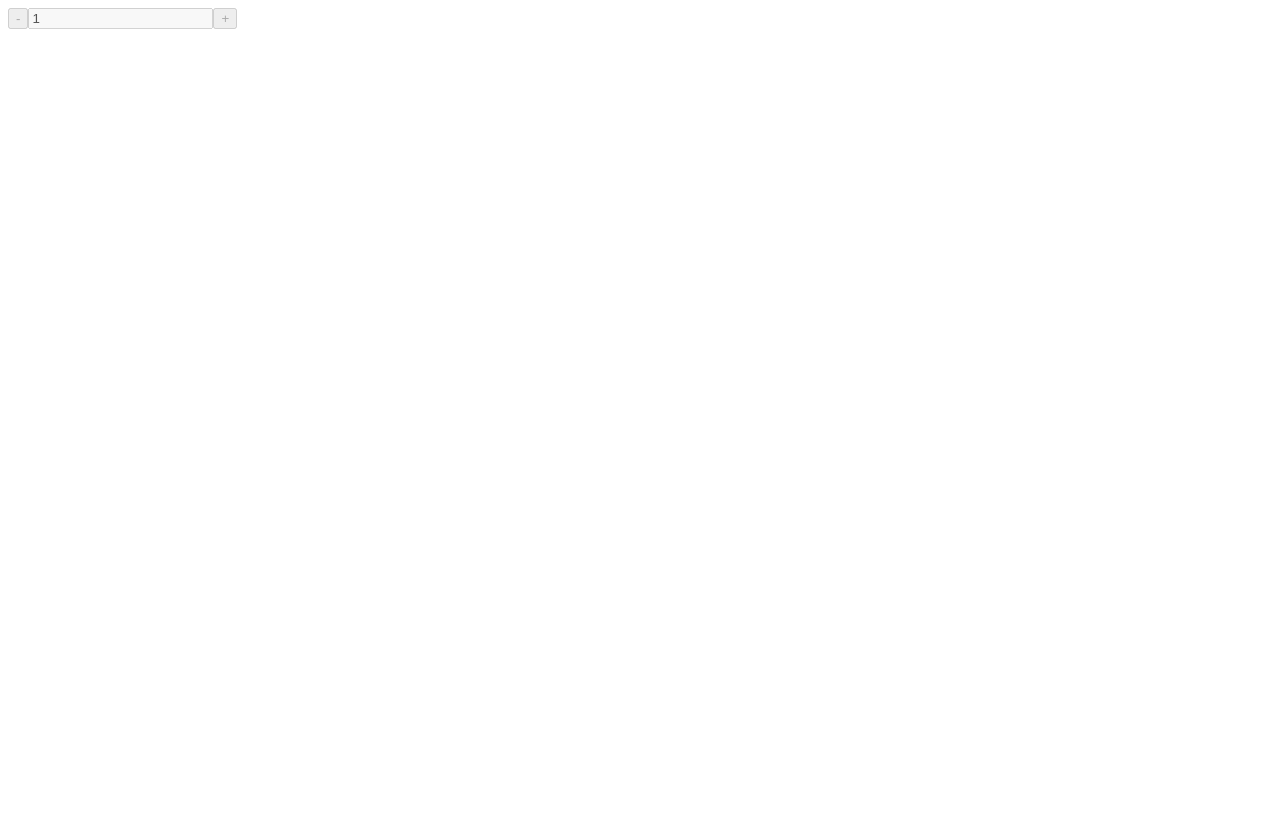
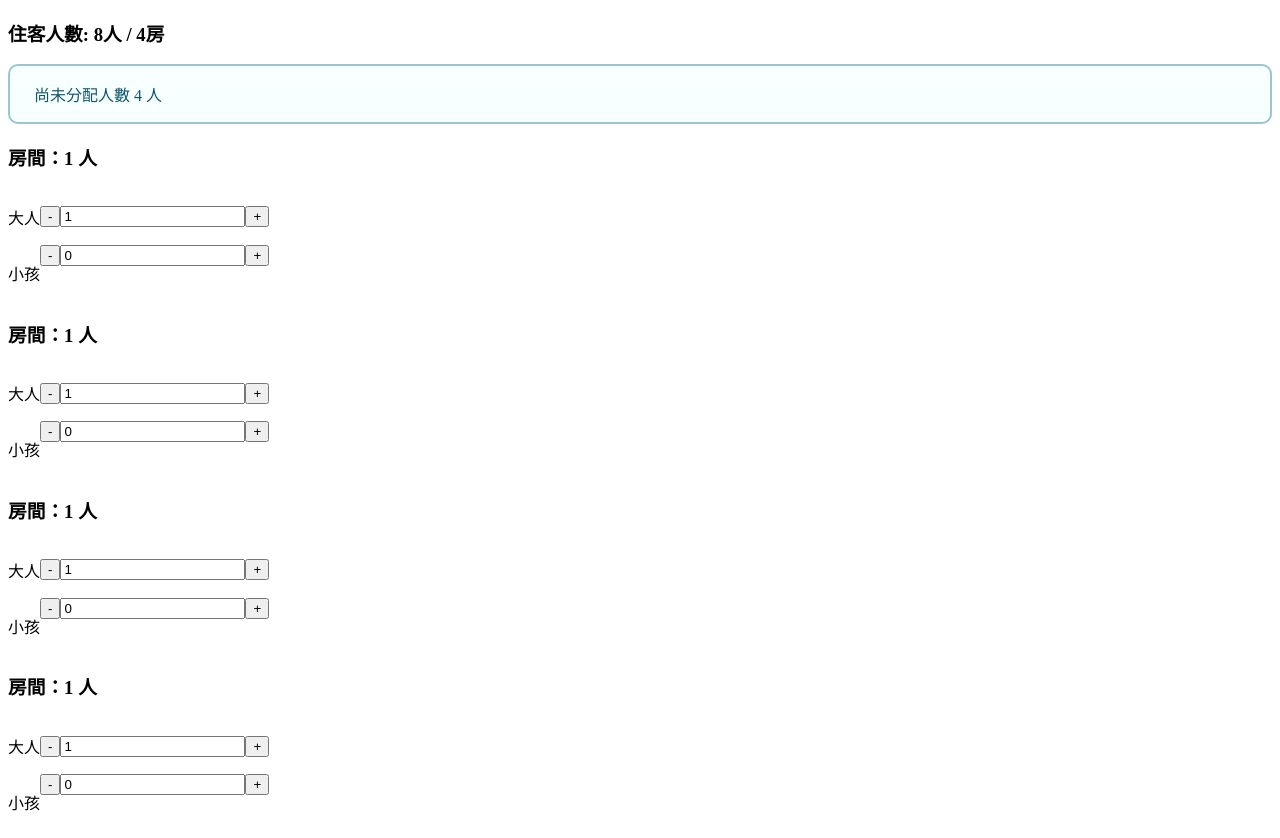
Before and after one commit to JaynPan/axsxixaxyxox, a React app: page / in a window 1280 px wide. Before the commit the page ends 800 px from the top, so only its background shows below. Built offline with nearby package versions, Linux system fonts and the light colour scheme.

Commit message:
implement <RoomAllocation /> functionality

```diff
--- a/src/components/CustomInputNumber/CustomInputNumber.tsx
+++ b/src/components/CustomInputNumber/CustomInputNumber.tsx
@@ -18,10 +18,6 @@ export const CustomInputNumber: FC<CustomInputNumberProps> = ({
   const incrementalButtonRef = useRef<HTMLButtonElement>(null);
   const inputNumberRef = useRef<HTMLInputElement>(null);
   const currentValueRef = useRef(value);
-
-  const handleInputOnChange = (e: ChangeEvent<HTMLInputElement>) => {
-    onChange(e);
-  };
 
   const handleInputOnBlur = (e: ChangeEvent<HTMLInputElement>) => {
     const event: CustomEvent = { ...e };
@@ -140,7 +136,7 @@ export const CustomInputNumber: FC<CustomInputNumberProps> = ({
         ref={inputNumberRef}
         value={value}
         name={name}
-        onChange={handleInputOnChange}
+        onChange={onChange}
         onBlur={handleInputOnBlur}
         disabled={disabled}
       />
--- /dev/null
+++ b/src/components/RoomAllocation/RoomAllocation.tsx
@@ -0,0 +1,101 @@
+import React, { FC, useEffect, useMemo, useState } from 'react';
+
+import { RoomEditor } from '../RoomEditor';
+import { RoomEditorOnChangeArgs } from '../RoomEditor/types';
+import { Callout } from './styles';
+import { RoomAllocationProps, Room, CalloutTypeEnum } from './types';
+
+export const RoomAllocation: FC<RoomAllocationProps> = ({
+  guest,
+  room,
+  onChange,
+}) => {
+  const [rooms, setRooms] = useState<Room[]>(
+    Array(room)
+      .fill(0)
+      .map((_, i) => ({ index: i, adult: 1, child: 0 })),
+  );
+
+  const handleOnChange = (roomResult: RoomEditorOnChangeArgs) => {
+    setRooms((prev) => {
+      const { index, child, adult } = roomResult;
+      const newState = [...prev];
+
+      newState[index].child = child;
+      newState[index].adult = adult;
+      return newState;
+    });
+  };
+
+  // it's allowed to appear NaN or negative number at unallocatedCount
+  // cause user is not restricted to type only number in the input
+  // however, the input value will be adjusted after onBlur event
+  const unallocatedCount = useMemo(() => {
+    return rooms.reduce(
+      (acc, { adult, child }) => acc - Number(adult) - Number(child),
+      guest,
+    );
+  }, [rooms]);
+
+  const calloutType = useMemo(() => {
+    if (unallocatedCount < 0 || unallocatedCount > guest)
+      return CalloutTypeEnum.alert;
+    if (unallocatedCount === 0) return CalloutTypeEnum.success;
+    return CalloutTypeEnum.info;
+  }, [unallocatedCount]);
+
+  // handle onChange callback function to parent component
+  useEffect(() => {
+    if (unallocatedCount < 0) return;
+
+    const positiveIntReg = /^[0-9]+$/;
+    const result = [];
+
+    // prevent negative number sending to the callback function
+    for (const room of rooms) {
+      if (
+        !String(room.adult).match(positiveIntReg) ||
+        !String(room.child).match(positiveIntReg)
+      ) {
+        return;
+      }
+
+      // since e.target.value always return string type
+      // we need to coercion to make sure sending number type
+      result.push({ adult: Number(room.adult), child: Number(room.child) });
+    }
+
+    onChange(result);
+  }, [rooms, unallocatedCount]);
+
+  // check if given a valid props
+  useEffect(() => {
+    // each room can contain maximum 4 people
+    const isGuestOverRoomCapacity = room * 4 < guest;
+    const isRoomCountOverGuest = room > guest;
+    if (isGuestOverRoomCapacity || isRoomCountOverGuest) {
+      throw new Error(
+        'guest 人數必定在所有 room 總和可容納人數內且最少等於 room 數量。',
+      );
+    }
+  }, [room, guest]);
+
+  return (
+    <div>
+      <h3>{`住客人數: ${guest}人 / ${room}房`}</h3>
+      <Callout
+        type={calloutType}
+      >{`尚未分配人數 ${unallocatedCount} 人`}</Callout>
+      {rooms.map((data) => {
+        return (
+          <RoomEditor
+            key={data.index}
+            room={data}
+            disabled={guest === room}
+            onChange={handleOnChange}
+          />
+        );
+      })}
+    </div>
+  );
+};
--- /dev/null
+++ b/src/components/RoomAllocation/index.tsx
@@ -0,0 +1 @@
+export * from './RoomAllocation';
--- /dev/null
+++ b/src/components/RoomAllocation/styles.ts
@@ -0,0 +1,43 @@
+import styled from 'styled-components';
+import { CalloutProps, CalloutTypeEnum } from './types';
+
+const colorSwitcher = (type: CalloutProps['type']): string => {
+  switch (type) {
+    case CalloutTypeEnum.info:
+      return '#0e566c';
+    case CalloutTypeEnum.alert:
+      return '#9f3a38';
+    case CalloutTypeEnum.success:
+      return '#2c662d';
+  }
+};
+
+const bgColorSwitcher = (type: CalloutProps['type']): string => {
+  switch (type) {
+    case CalloutTypeEnum.info:
+      return '#f8ffff';
+    case CalloutTypeEnum.alert:
+      return '#fff6f6';
+    case CalloutTypeEnum.success:
+      return '#fcfff5';
+  }
+};
+
+const borderColorSwitcher = (type: CalloutProps['type']): string => {
+  switch (type) {
+    case CalloutTypeEnum.info:
+      return '#9ac5d3';
+    case CalloutTypeEnum.alert:
+      return '#eab2b1';
+    case CalloutTypeEnum.success:
+      return '#cfdfa9';
+  }
+};
+
+export const Callout = styled.div<CalloutProps>`
+  background-color: ${({ type }) => bgColorSwitcher(type)};
+  color: ${({ type }) => colorSwitcher(type)};
+  border: 2px solid ${({ type }) => borderColorSwitcher(type)};
+  border-radius: 10px;
+  padding: 1em 1.5em;
+`;
--- /dev/null
+++ b/src/components/RoomAllocation/types.ts
@@ -0,0 +1,15 @@
+export type OnChangeRoomAllocationResult = { adult: number; child: number };
+
+export type RoomAllocationProps = {
+  guest: number;
+  room: number;
+  onChange: (results: OnChangeRoomAllocationResult[]) => void;
+};
+
+export type Room = { index: number; adult: number; child: number };
+export enum CalloutTypeEnum {
+  alert,
+  info,
+  success,
+}
+export type CalloutProps = { type: CalloutTypeEnum };
--- /dev/null
+++ b/src/components/RoomEditor/RoomEditor.tsx
@@ -0,0 +1,66 @@
+import React, { FC } from 'react';
+
+import { CustomInputNumber } from '../CustomInputNumber';
+import { RoomEditorProps } from './types';
+
+export const RoomEditor: FC<RoomEditorProps> = ({
+  room,
+  disabled,
+  onChange,
+}) => {
+  return (
+    <div>
+      <h3>{`房間：${Number(room.adult) + Number(room.child)} 人`}</h3>
+      <div style={{ display: 'flex', alignItems: 'center' }}>
+        <p>大人</p>
+        <CustomInputNumber
+          min={1}
+          max={4}
+          step={1}
+          value={room.adult}
+          name={`room_${room.index}_adult`}
+          disabled={disabled}
+          onChange={(e) => {
+            console.log('onchange', e.target.name, e.target.value);
+            onChange({
+              ...room,
+              adult: e.target.value as number,
+            });
+          }}
+          onBlur={(e) => {
+            console.log('onblur', e.target.name, e.target.value);
+            onChange({
+              ...room,
+              adult: e.target.value as number,
+            });
+          }}
+        />
+      </div>
+      <div style={{ display: 'flex' }}>
+        <p>小孩</p>
+        <CustomInputNumber
+          min={0}
+          max={4}
+          step={1}
+          value={room.child}
+          name={`room_${room.index}_child`}
+          disabled={disabled}
+          onChange={(e) => {
+            console.log('onchange', e.target.name, e.target.value);
+            onChange({
+              ...room,
+              child: e.target.value as number,
+            });
+          }}
+          onBlur={(e) => {
+            console.log('onblur', e.target.name, e.target.value);
+            onChange({
+              ...room,
+              child: e.target.value as number,
+            });
+          }}
+        />
+      </div>
+    </div>
+  );
+};
--- /dev/null
+++ b/src/components/RoomEditor/index.ts
@@ -0,0 +1 @@
+export * from './RoomEditor';
--- /dev/null
+++ b/src/components/RoomEditor/types.ts
@@ -0,0 +1,13 @@
+import { Room } from '../RoomAllocation/types';
+
+export type RoomEditorProps = {
+  room: Room;
+  onChange: (args: RoomEditorOnChangeArgs) => void;
+  disabled?: boolean;
+};
+
+export type RoomEditorOnChangeArgs = {
+  index: number;
+  adult: number;
+  child: number;
+};
--- a/src/index.tsx
+++ b/src/index.tsx
@@ -1,27 +1,14 @@
-import React, { useState } from 'react';
+import React from 'react';
 import ReactDOM from 'react-dom';
 
-import { CustomInputNumber } from './components/CustomInputNumber';
+import { RoomAllocation } from './components/RoomAllocation';
 
 const App = () => {
-  const [count, setCount] = useState<number | string>(1);
-
   return (
-    <CustomInputNumber
-      min={0}
-      max={20}
-      step={3}
-      value={count}
-      name="test"
-      disabled
-      onChange={(e) => {
-        console.log('onchange', e.target.name, e.target.value);
-        setCount(e.target.value);
-      }}
-      onBlur={(e) => {
-        console.log('onblur', e.target.name, e.target.value);
-        setCount(e.target.value);
-      }}
+    <RoomAllocation
+      guest={8}
+      room={4}
+      onChange={(results) => console.log('index.js', results)}
     />
   );
 };
```
Also changed, not shown: src/utils/createCtx.tsx (added, +13 -0 lines).
